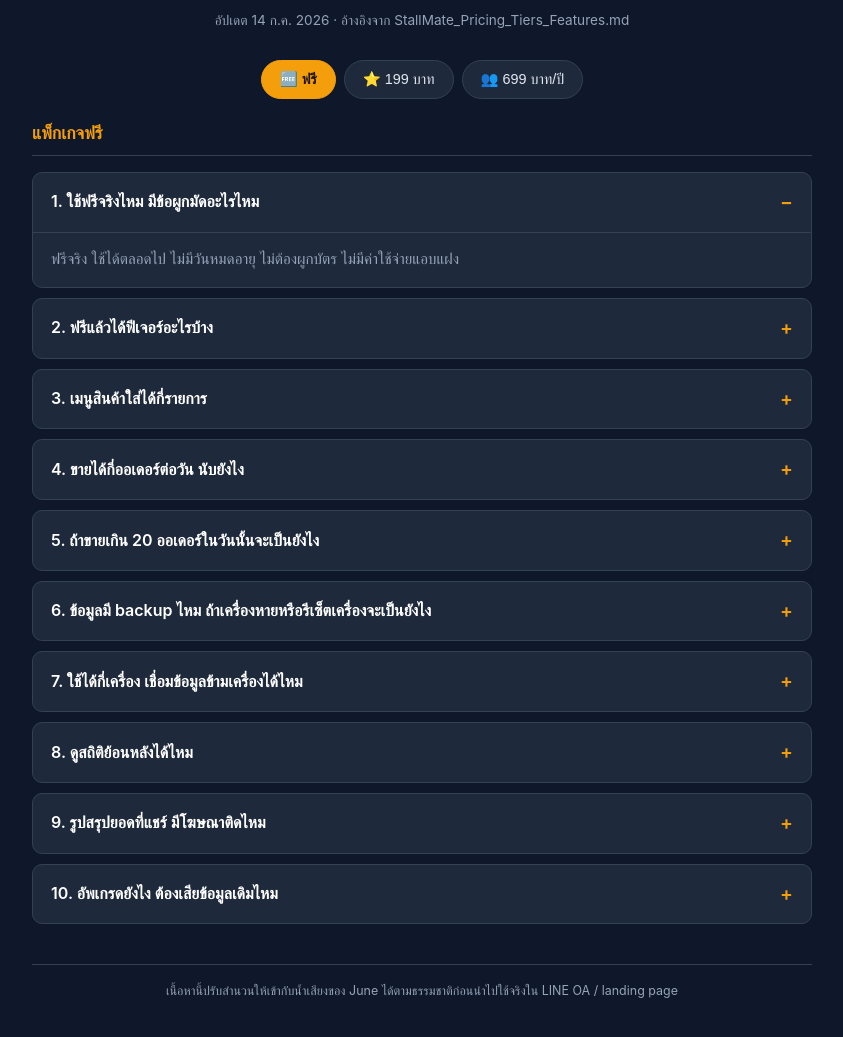
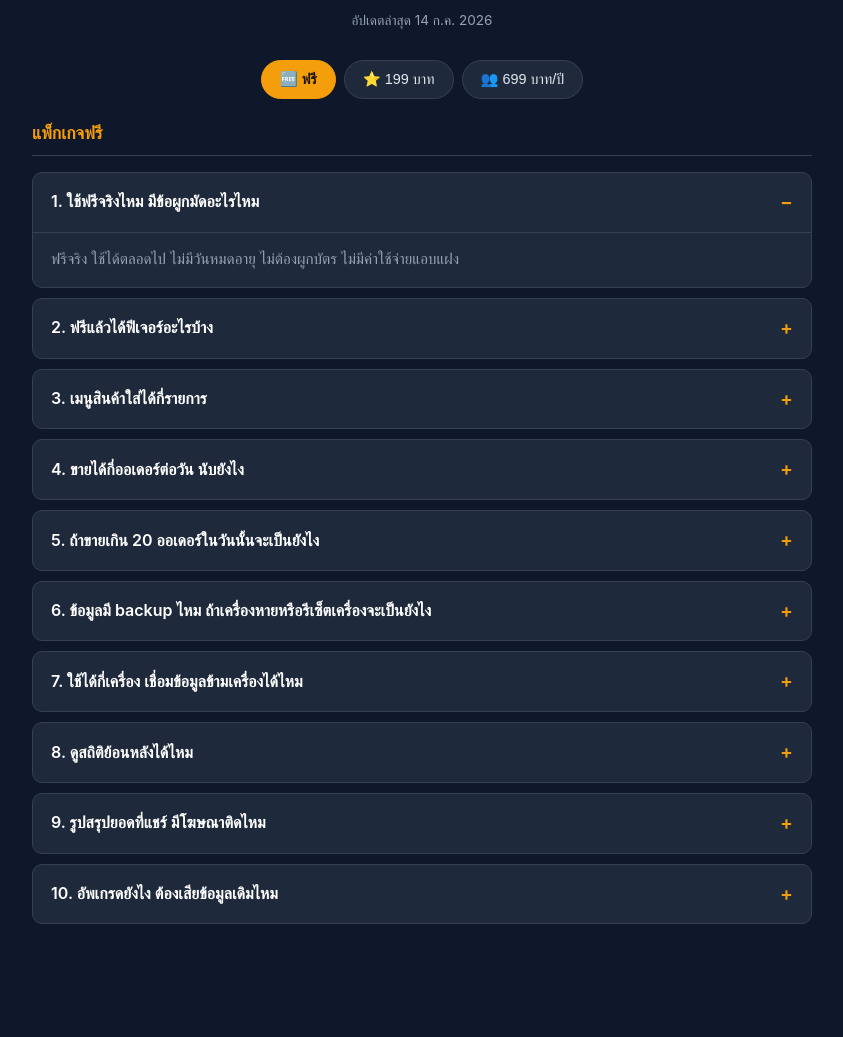
Before and after one commit to 4kj74df4wn-cmyk/StallMate, a plain HTML site: page StallMate_Tier_FAQ.html in a window 1280 px wide. Shown: the part 69-1106 px from the top of the page, without its empty margins (218-1061 px from the left). After the commit the page ends 1083 px from the top, so only its background shows below. Drawn offline with Linux system fonts and the light colour scheme.

Commit message:
Add files via upload

```diff
--- a/StallMate_Tier_FAQ.html
+++ b/StallMate_Tier_FAQ.html
@@ -122,7 +122,7 @@
 <div class="wrap">
   <header>
     <h1>🛒 StallMate — FAQ แต่ละแพ็กเกจ</h1>
-    <p>อัปเดต 14 ก.ค. 2026 · อ้างอิงจาก StallMate_Pricing_Tiers_Features.md</p>
+    <p>อัปเดตล่าสุด 14 ก.ค. 2026</p>
   </header>
 
   <div class="tabs">
@@ -266,9 +266,6 @@
     </details>
   </section>
 
-  <footer>
-    เนื้อหานี้ปรับสำนวนให้เข้ากับน้ำเสียงของ June ได้ตามธรรมชาติก่อนนำไปใช้จริงใน LINE OA / landing page
-  </footer>
 </div>
 
 <script>
```
